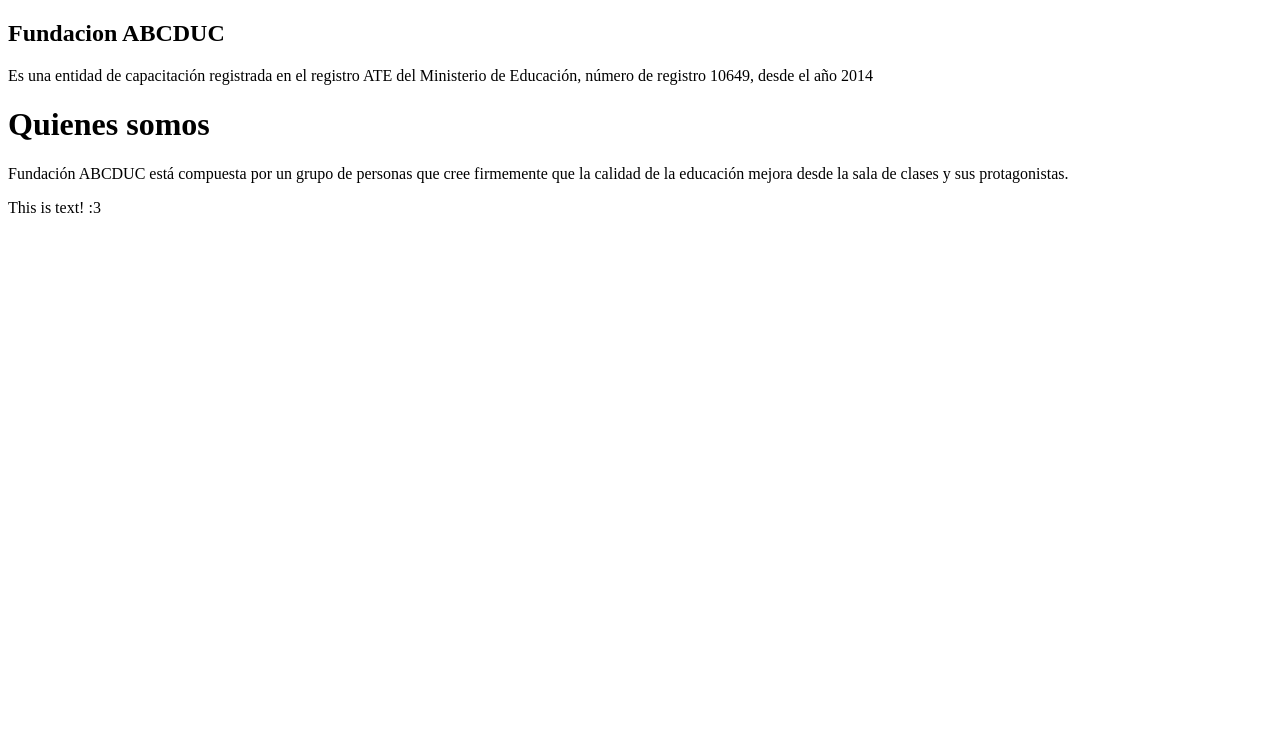
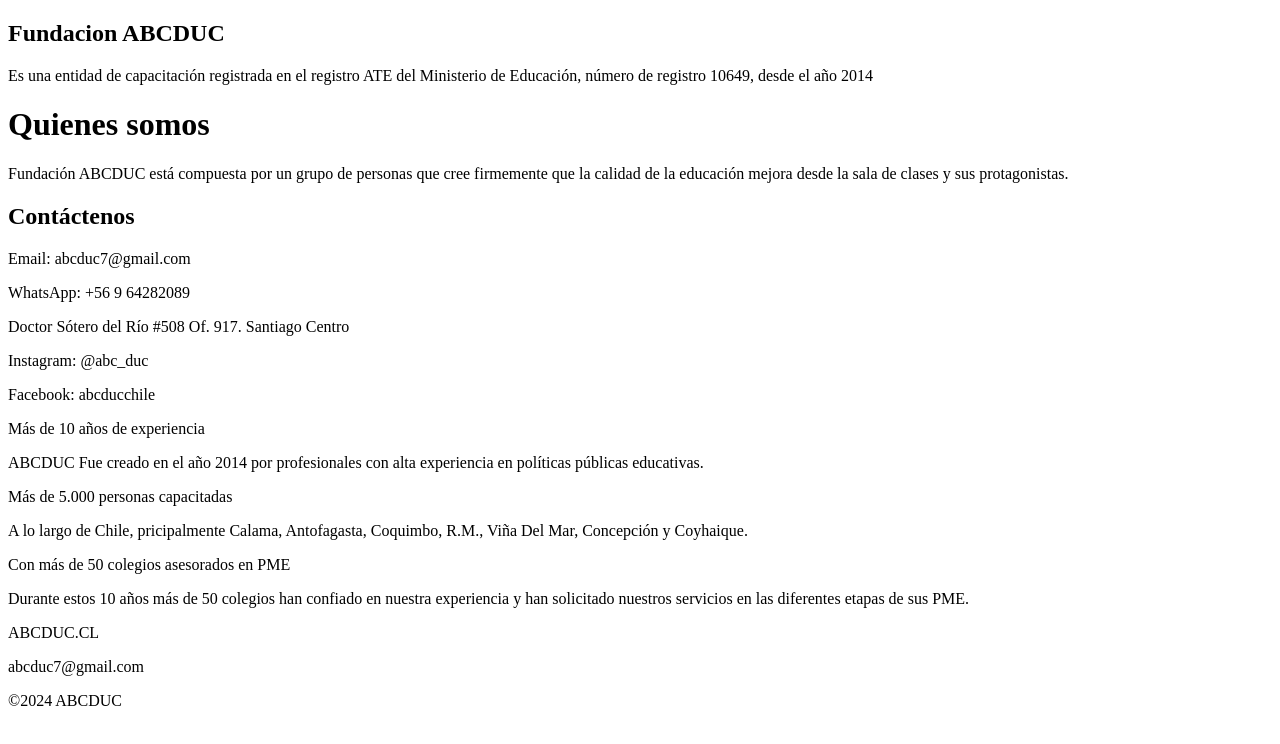
Before and after one commit to fmarquezsaavedra/fmarquezsaavedra.github.io, a plain HTML site: page index.html in a window 1280 px wide. Drawn offline with Linux system fonts and the light colour scheme.

Commit message:
More to index

```diff
--- a/index.html
+++ b/index.html
@@ -3,6 +3,9 @@
     <title>Title!</title>
 </head>
 <body>
+
+
+    <div class="header"></div>
 
     <h2> Fundacion ABCDUC</h2>
     <p>Es una entidad de capacitación registrada en el registro ATE del Ministerio de Educación, número de registro 10649, desde el año 2014 </p>
@@ -10,9 +13,33 @@
     <h1>Quienes somos</h1>
     <p>Fundación ABCDUC está compuesta por un grupo de personas que cree firmemente que la calidad de la educación mejora desde la sala de clases y sus protagonistas.</p>
 
-    <p>
-        This is text! :3
-    </p>
+    <!-- Links -->
+    <div class="Contacto">
+        <h2>Contáctenos</h2>
 
 
+        <p>Email: abcduc7@gmail.com</p>
+        <p>WhatsApp: +56 9 64282089</p>
+        <p>Doctor Sótero del Río #508 Of. 917. Santiago Centro</p>
+        <p>Instagram: @abc_duc</p>
+        <p>Facebook: abcducchile</p>
+    </div>
+
+    <p>Más de 10 años de experiencia</p>
+    <p>ABCDUC Fue creado en el año 2014 por profesionales con alta experiencia en políticas públicas educativas.</p>
+
+    <p>Más de 5.000 personas capacitadas</p>
+    <p>A lo largo de Chile, pricipalmente Calama, Antofagasta, Coquimbo, R.M., Viña Del Mar, Concepción y Coyhaique.</p>
+
+    <p>Con más de 50 colegios asesorados en PME</p>
+    <p>Durante estos 10 años más de 50 colegios han confiado en nuestra experiencia y han solicitado nuestros servicios en las diferentes etapas de sus PME.</p>
+
+
+
+    <!-- Feet of page -->
+    <div class="footer">
+        <p>ABCDUC.CL</p>
+        <p>abcduc7@gmail.com</p>
+        <p>©2024 ABCDUC</p>
+    </div>
 </body>
```
